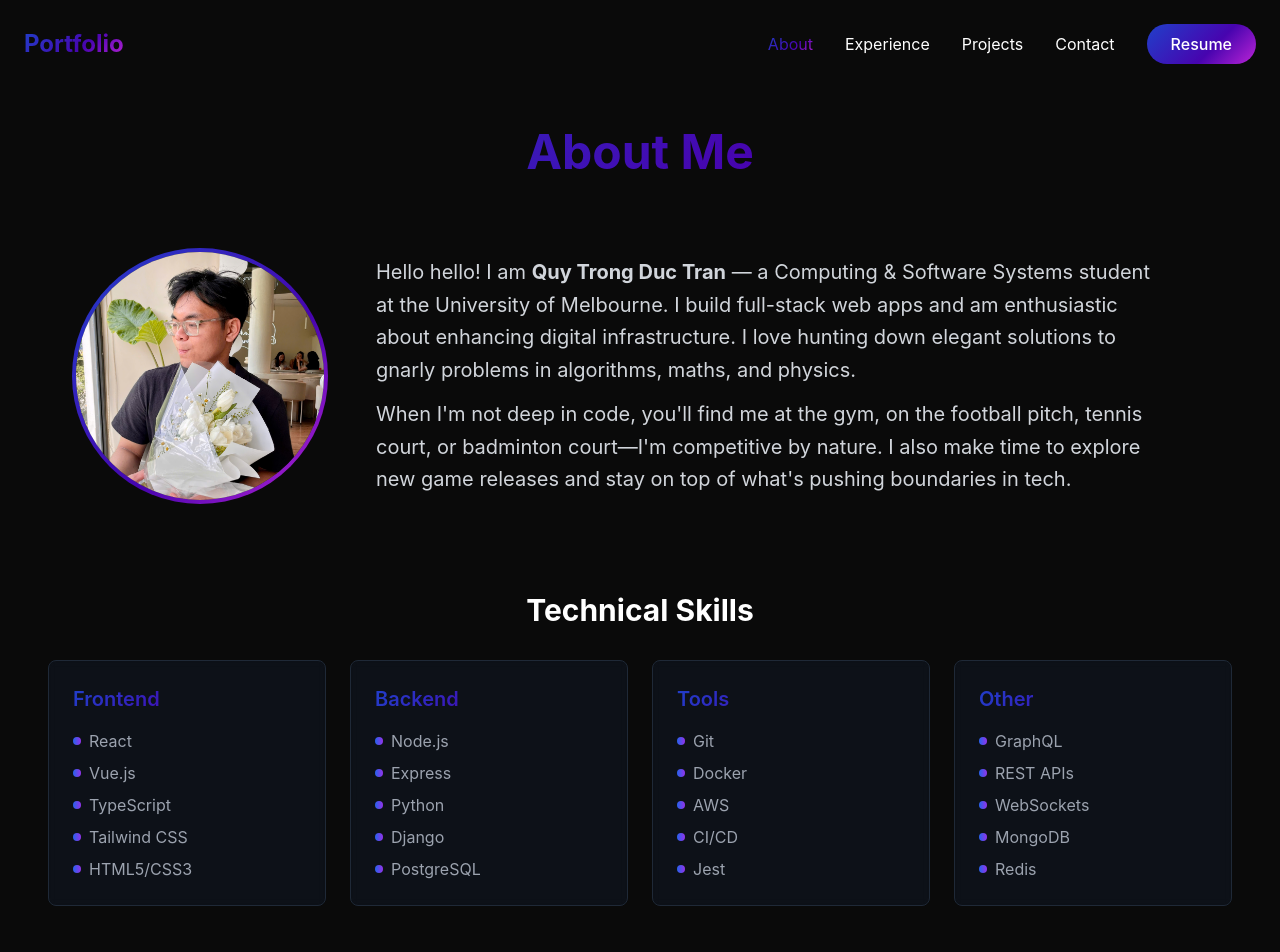
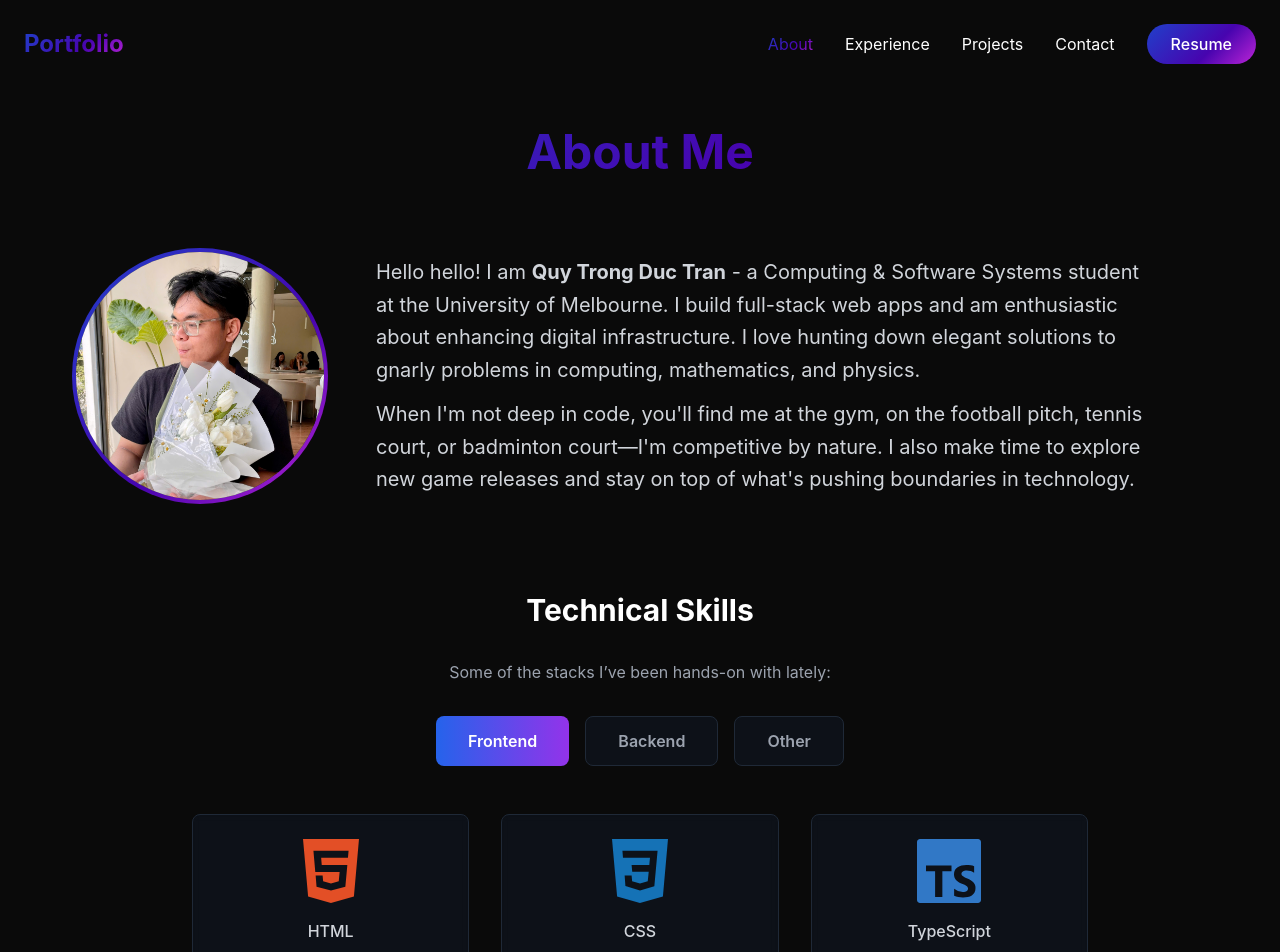
Before and after one commit to chimdienn/duccu-portfolio, a React (Vite) app in the folder client/: page /about in a window 1280 px wide. Shown: the top 952 px of the page. Built offline with nearby package versions, Linux system fonts and the light colour scheme.

Commit message:
updated 'about me' tech stack section

```diff
--- a/client/package.json
+++ b/client/package.json
@@ -13,6 +13,7 @@
     "@fortawesome/fontawesome-free": "^7.1.0",
     "react": "^19.1.1",
     "react-dom": "^19.1.1",
+    "react-icons": "^5.5.0",
     "react-router-dom": "^7.9.3"
   },
   "devDependencies": {
--- a/client/src/components/pages/About.jsx
+++ b/client/src/components/pages/About.jsx
@@ -1,11 +1,54 @@
-// About Page Component
+import { useState } from "react";
 import duccu_avatar from "../../assets/about/duccu.jpg";
+import {
+  SiHtml5,
+  SiCss3,
+  SiTypescript,
+  SiTailwindcss,
+  SiBootstrap,
+  SiReact,
+  SiNodedotjs,
+  SiExpress,
+  SiDjango,
+  SiSpringboot,
+  SiMongodb,
+  SiPostgresql,
+  SiGit,
+  SiDocker,
+  SiAmazonwebservices,
+  SiJest,
+  SiHeroku,
+  SiPostman,
+} from "react-icons/si";
+
 const About = () => {
+  const [activeCategory, setActiveCategory] = useState("Frontend");
+
   const techStacks = {
-    Frontend: ["React", "Vue.js", "TypeScript", "Tailwind CSS", "HTML5/CSS3"],
-    Backend: ["Node.js", "Express", "Python", "Django", "PostgreSQL"],
-    Tools: ["Git", "Docker", "AWS", "CI/CD", "Jest"],
-    Other: ["GraphQL", "REST APIs", "WebSockets", "MongoDB", "Redis"],
+    Frontend: [
+      { name: "HTML", icon: SiHtml5, color: "#E34F26" },
+      { name: "CSS", icon: SiCss3, color: "#1572B6" },
+      { name: "TypeScript", icon: SiTypescript, color: "#3178C6" },
+      { name: "Tailwind CSS", icon: SiTailwindcss, color: "#06B6D4" },
+      { name: "Bootstrap", icon: SiBootstrap, color: "#7952B3" },
+      { name: "React", icon: SiReact, color: "#61DAFB" },
+    ],
+    Backend: [
+      { name: "Node.js", icon: SiNodedotjs, color: "#339933" },
+      { name: "Express.js", icon: SiExpress, color: "#ffffff" },
+      { name: "Django", icon: SiDjango, color: "#092E20" },
+      { name: "Spring Boot", icon: SiSpringboot, color: "#6db33f" },
+      { name: "MongoDB", icon: SiMongodb, color: "#47A248" },
+      { name: "PostgreSQL", icon: SiPostgresql, color: "#4169E1" },
+    ],
+    Other: [
+      { name: "Git", icon: SiGit, color: "#F05032" },
+      { name: "Docker", icon: SiDocker, color: "#2496ED" },
+      { name: "AWS", icon: SiAmazonwebservices, color: "#FF9900" },
+      { name: "Jest", icon: SiJest, color: "#C21325" },
+      { name: "Heroku", icon: SiHeroku, color: "#430098" },
+      { name: "Postman", icon: SiPostman, color: "#FF6C37" },
+    ],
   };
 
   return (
@@ -28,17 +71,18 @@ const About = () => {
 
           <div className="flex-1">
             <p className="text-xl text-gray-300 leading-relaxed mb-3 pr-12">
-              Hello hello! I am <strong>Quy Trong Duc Tran</strong> — a
+              Hello hello! I am <strong>Quy Trong Duc Tran</strong> - a
               Computing & Software Systems student at the University of
               Melbourne. I build full-stack web apps and am enthusiastic about
               enhancing digital infrastructure. I love hunting down elegant
-              solutions to gnarly problems in algorithms, maths, and physics.
+              solutions to gnarly problems in computing, mathematics, and
+              physics.
             </p>
             <p className="text-xl text-gray-300 leading-relaxed pr-12">
               When I'm not deep in code, you'll find me at the gym, on the
               football pitch, tennis court, or badminton court—I'm competitive
               by nature. I also make time to explore new game releases and stay
-              on top of what's pushing boundaries in tech.
+              on top of what's pushing boundaries in technology.
             </p>
           </div>
         </div>
@@ -46,25 +90,41 @@ const About = () => {
         <h2 className="text-3xl font-bold mb-8 text-center">
           Technical Skills
         </h2>
-        <div className="grid md:grid-cols-2 lg:grid-cols-4 gap-6">
-          {Object.entries(techStacks).map(([category, skills]) => (
-            <div
+        <p className="text-center text-gray-400 mb-8">
+          Some of the stacks I’ve been hands-on with lately:
+        </p>
+
+        {/* Tab Headers */}
+        <div className="flex justify-center gap-4 mb-12">
+          {Object.keys(techStacks).map((category) => (
+            <button
               key={category}
-              className="bg-gray-900/50 backdrop-blur-sm rounded-lg p-6 border border-gray-800"
+              onClick={() => setActiveCategory(category)}
+              className={`px-8 py-3 rounded-lg font-semibold transition-all duration-300 ${
+                activeCategory === category
+                  ? "bg-gradient-to-r from-blue-600 to-purple-600 text-white"
+                  : "bg-gray-900/50 text-gray-400 hover:bg-gray-800 border border-gray-800"
+              }`}
             >
-              <h3 className="text-xl font-semibold gradient-text mb-4">
-                {category}
-              </h3>
-              <ul className="space-y-2">
-                {skills.map((skill) => (
-                  <li key={skill} className="text-gray-400 flex items-center">
-                    <span className="w-2 h-2 bg-gradient-to-r from-blue-600 to-purple-600 rounded-full mr-2"></span>
-                    {skill}
-                  </li>
-                ))}
-              </ul>
-            </div>
+              {category}
+            </button>
           ))}
+        </div>
+
+        {/* Tech Stack Grid */}
+        <div className="grid grid-cols-2 md:grid-cols-3 gap-8 max-w-4xl mx-auto">
+          {techStacks[activeCategory].map((tech) => {
+            const Icon = tech.icon;
+            return (
+              <div
+                key={tech.name}
+                className="flex flex-col items-center gap-4 p-6 bg-gray-900/50 backdrop-blur-sm rounded-lg border border-gray-800 hover:border-gray-700 transition-all duration-300 hover:scale-105"
+              >
+                <Icon size={64} style={{ color: tech.color }} />
+                <span className="text-gray-300 font-medium">{tech.name}</span>
+              </div>
+            );
+          })}
         </div>
       </div>
     </div>
```
Also changed, not shown: 1 other file (tests, documents, lock files or other folders).
